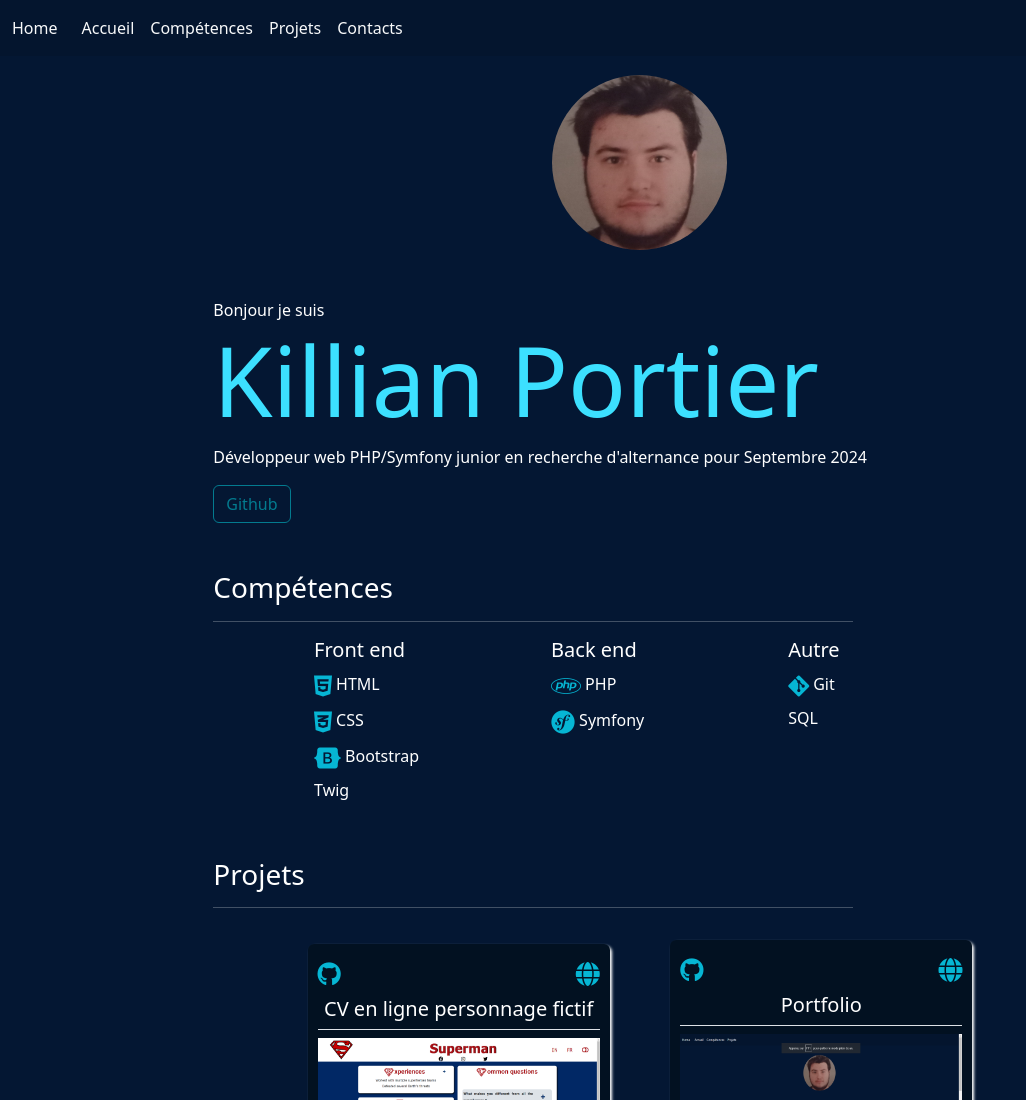
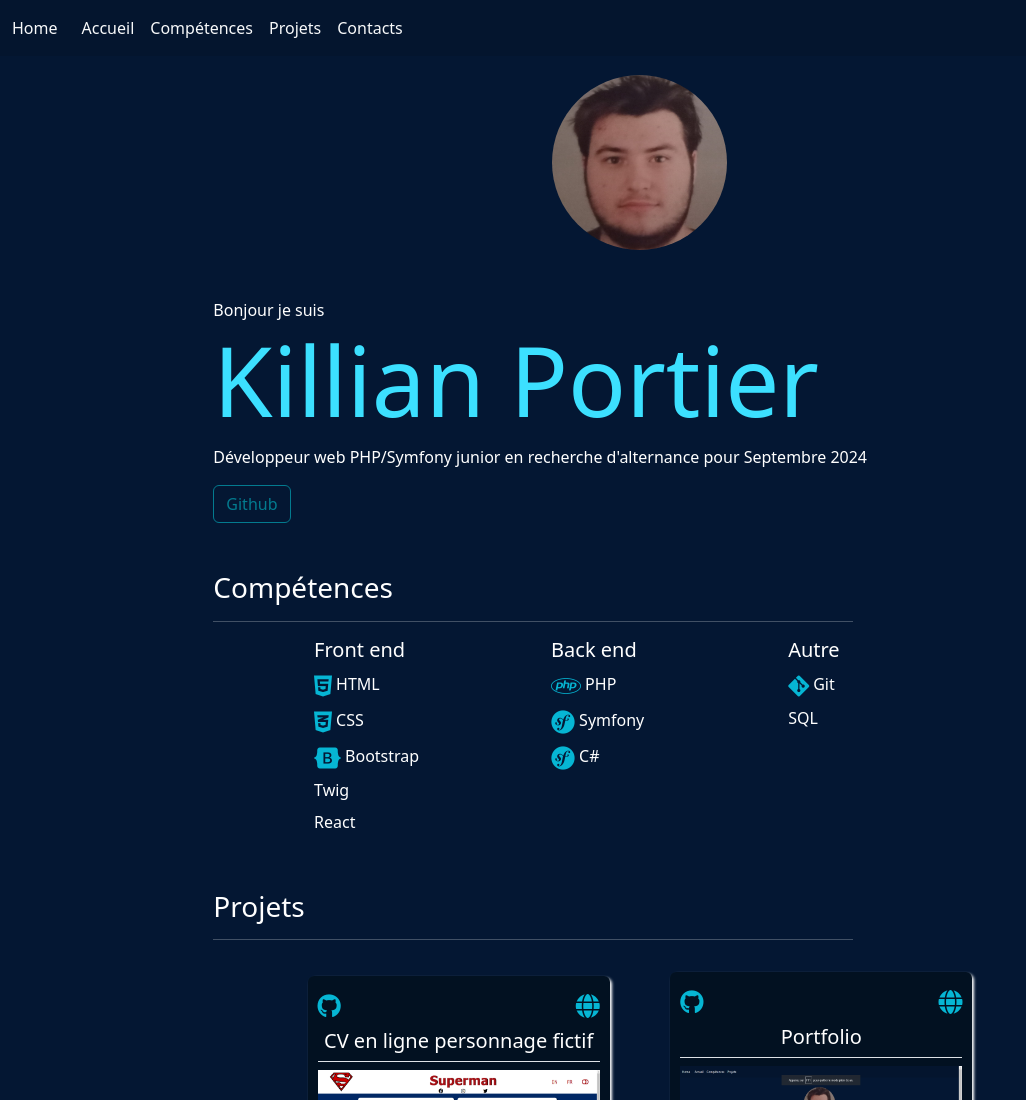
Before and after one commit to Killrian47/portfolio, a plain HTML site: page index.html in a window 1280 px wide. Shown: the top 1100 px of the page, without its empty margins (0-1026 px from the left). Drawn offline with nearby package versions, Linux system fonts and the light colour scheme.

```diff
--- a/index.html
+++ b/index.html
@@ -123,6 +123,9 @@
             <div class="d-flex list-techno mb-2">
               <p>Twig</p>
             </div>
+            <div class="d-flex list-techno mb-2">
+              <p>React</p>
+            </div>
           </div>
           <div class="col-md-3">
             <h5 class="title-competence">Back end</h5>
@@ -133,6 +136,10 @@
             <div class="d-flex list-techno mb-2">
               <i class="fa-brands fa-symfony mt-1 me-1"></i>
               <p>Symfony</p>
+            </div>
+            <div class="d-flex list-techno mb-2">
+              <i class="fa-brands fa-symfony mt-1 me-1"></i>
+              <p>C#</p>
             </div>
           </div>
           <div class="col-md-3">
```
